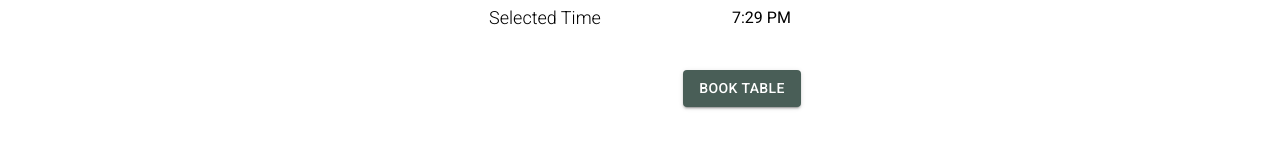
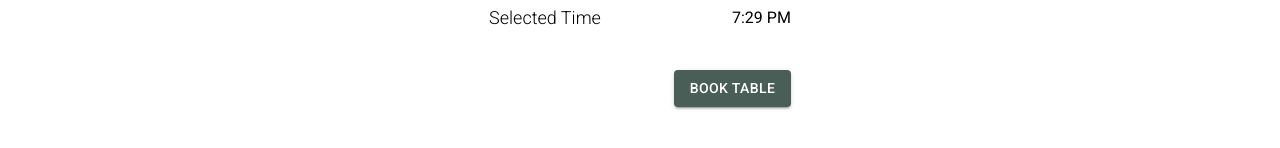
Before and after one commit to umaransar03/littleLemonTableReserve, a React (Create React App) app: page /review in a window 1280 px wide. Shown: the part 406-554 px from the top of the page. Built offline with nearby package versions, Linux system fonts and the light colour scheme.

Commit message:
padding button

```diff
--- a/src/screens/Review/Review.js
+++ b/src/screens/Review/Review.js
@@ -60,6 +60,7 @@ export const Review = () => {
                         onClick={handleBooked}
                         sx={{
                             my: 4,
+                            mx: 1.2,
                             float: 'right',
                             bgcolor: '#495E57',
                             ":hover": { bgcolor: '#333333' }
```
